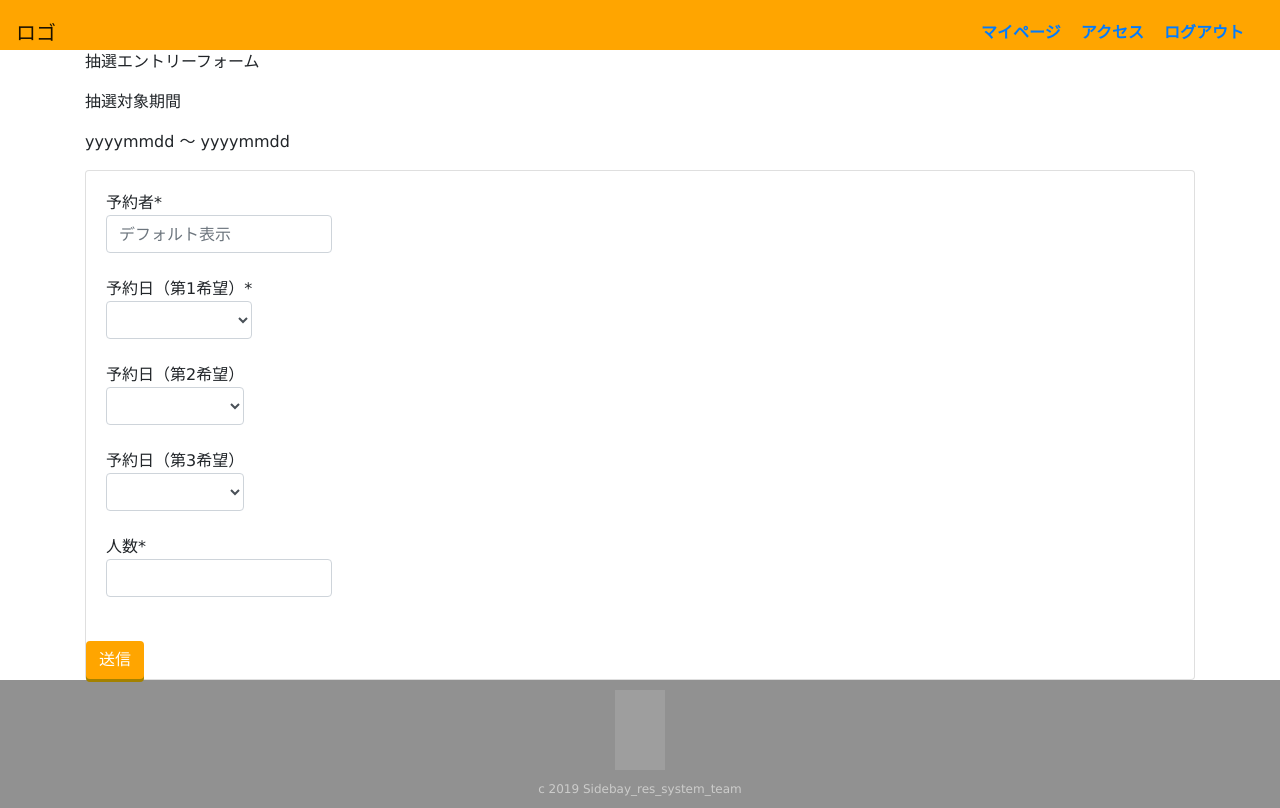
After one commit to rebirthStudyGroup/-, a Django app: template sidebay_res_system/accounts/templates/registration/lottery.html in a window 1280 px wide. The commit adds this page. Run offline with Django 3.2, Linux system fonts and the light colour scheme; the template is opened without the code that fills it, so the values that code supplies are empty; some libraries are stand-ins or nearby versions; grey boxes are pictures that could not be loaded.

Commit message:
Add files via upload

```diff
--- /dev/null
+++ b/sidebay_res_system/accounts/templates/registration/lottery.html
@@ -0,0 +1,91 @@
+{% extends '../main_base.html' %}
+{% load staticfiles %}
+{% block content %}
+  <body>
+
+    <header>
+      <!-- <div class="container"> -->
+      <nav class="navbar navbar-expand-lg navbar-light">
+          <a class="navbar-brand" href="#">ロゴ</a>
+          <button class="navbar-toggler" type="button" data-toggle="collapse" data-target="#navbarNav"
+              aria-controls="navbarNav" aria-expanded="false" aria-label="Toggle navigation">
+              <span class="navbar-toggler-icon"></span>
+          </button>
+          <div class="collapse navbar-collapse justify-content-end" id="navbarNav">
+              <ul class="navbar-nav">
+                  <!-- <span class="sr-only">(current)</span>　現在の位置的なやつ -->
+                  <!-- activ -->
+                  <li class="nav-item ">
+                      <a href="#">マイページ</a>
+                  </li>
+                  <li class="nav-item">
+                      <a href="#">アクセス</a>
+                  </li>
+                  <li class="nav-item">
+                      <!-- disableの指定なし -->
+                      <a href="{% url 'login' %}">ログアウト</a>
+                  </li>
+              </ul>
+          </div>
+      </nav>
+      <!-- </div> -->
+    </header>
+    <div class="container">
+      <div class="lottery-title">
+        <p class="form-title">抽選エントリーフォーム</p>
+        <p class="">抽選対象期間</p>
+        <p>yyyymmdd ～ yyyymmdd</p>
+      </div>
+      <form class="" action="#" method="post">
+      <div class="card lottery-card">
+        <div class="card-body lottery-card-body">
+            <p>
+            <label class="lottery-label-userName">
+              予約者<span class="required">*</span><input class="form-control" type="text" name="" value="" placeholder="デフォルト表示" required>
+            </label>
+            </p>
+            <p>
+            <label class="lottery-label-day">予約日（第1希望）<span class="required">*</span>
+              <select class="lottery-days form-control" name="" required>
+                <option value=""></option>
+              </select>
+            </label>
+            </p>
+            <p>
+            <label class="lottery-label-day">予約日（第2希望）
+              <select class="lottery-days form-control" name="">
+                <option value=""></option>
+              </select>
+            </label>
+            </p>
+            <p>
+            <label class="lottery-label-day">予約日（第3希望）
+              <select class="lottery-days form-control" name="">
+                <option value=""></option>
+              </select>
+            </label>
+            </p>
+            <p>
+            <label class="lottery-label-num">
+              人数<span class="required">*</span><input class="form-control" type="number" name="" value="" required>
+            </label>
+            </p>
+            </div>
+            <div class="lottery-send">
+              <button class="btn lottery-send-btn" type="submit" name="button">送信</button>
+            </div>
+        </div>
+      </form>
+      </div>
+     <footer>
+         <div class="footer-image">
+         <img class="rebirth-logo" src="{% static 'img/rebirth.png' %}" alt="社名ロゴマーク" width="50px" height="80px">
+         </div>
+        <div class="footer-text">
+          <p class="copyright-text">c 2019 Sidebay_res_system_team</p>
+       </div>
+
+     </footer>
+
+
+{% endblock content %}
```
Also changed, not shown: sidebay_res_system/accounts/templates/registration/main.html (+36 -16 lines).
